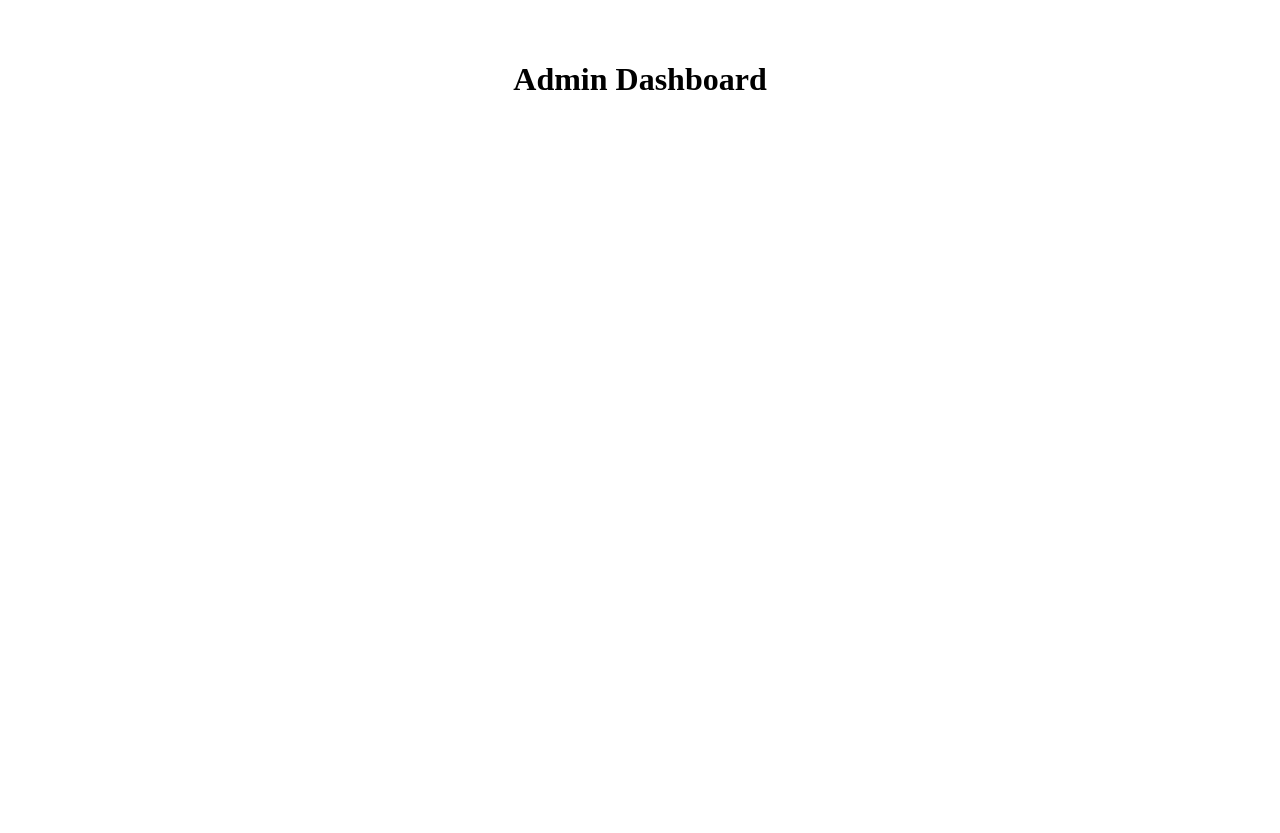
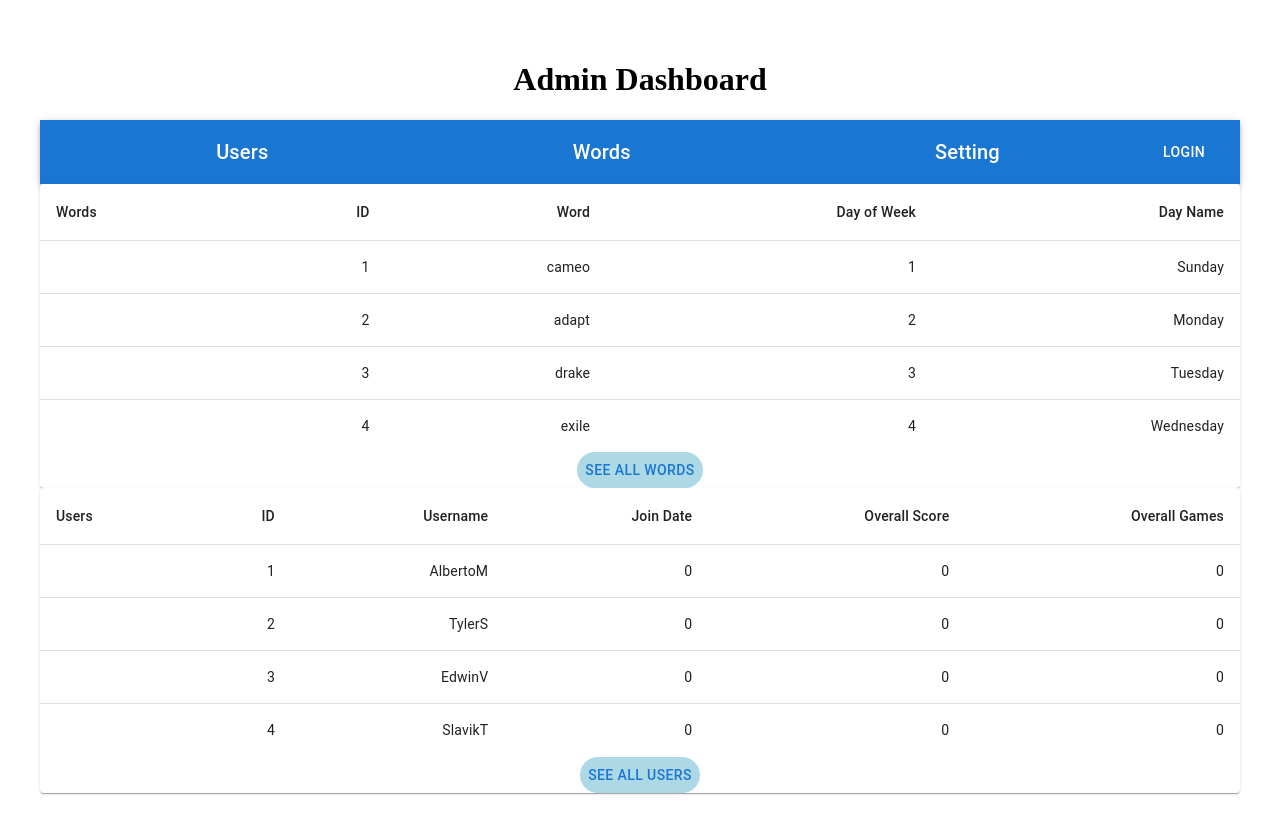
Before and after one commit to FSA-Capstone-2402-ftb-mt/CapstoneFrontEnd, a React (Vite) app: page /admin_dashboard in a window 1280 px wide. Before the commit the page ends 800 px from the top, so only its background shows below. Built offline with nearby package versions, Linux system fonts and the light colour scheme.

Commit message:
AdminDashBoard Folder with its components

```diff
--- /dev/null
+++ b/src/components/AdminComponents/AppBar.jsx
@@ -0,0 +1,41 @@
+import React from 'react';
+import AppBar from '@mui/material/AppBar';
+import Box from '@mui/material/Box';
+import Toolbar from '@mui/material/Toolbar';
+import Typography from '@mui/material/Typography';
+import Button from '@mui/material/Button';
+import IconButton from '@mui/material/IconButton';
+import MenuIcon from '@mui/icons-material/Menu';
+import PeopleIcon from '@mui/icons-material/People';
+
+export default function AdminAppBar() {
+    return (
+        <Box sx={{ flexGrow: 1 }}>
+            <AppBar position="static">
+                <Toolbar>
+                    {/* <IconButton
+            size="large"
+            edge="start"
+            color="inherit"
+            aria-label="menu"
+            sx={{ mr: 2 }}
+          >
+            <MenuIcon />
+          </IconButton> */}
+
+                    <Typography variant="h6" component="div" sx={{ flexGrow: 1 }}>
+                        Users
+                    </Typography>
+
+                    <Typography variant="h6" component="div" sx={{ flexGrow: 1 }}>
+                        Words
+                    </Typography>
+                    <Typography variant="h6" component="div" sx={{ flexGrow: 1 }}>
+                        Setting
+                    </Typography>
+                    <Button color="inherit">Login</Button>
+                </Toolbar>
+            </AppBar>
+        </Box>
+    );
+}
--- /dev/null
+++ b/src/components/AdminComponents/WordTab.jsx
@@ -0,0 +1,61 @@
+import React from 'react';
+import Table from '@mui/material/Table';
+import TableBody from '@mui/material/TableBody';
+import TableCell from '@mui/material/TableCell';
+import TableContainer from '@mui/material/TableContainer';
+import TableHead from '@mui/material/TableHead';
+import TableRow from '@mui/material/TableRow';
+import Paper from '@mui/material/Paper';
+import { Button } from '@mui/material';
+
+//Create a table to show a few of the words with it ID, Word, Day of the week and Day Name
+function createData(id, word, day_of_week, day_name) {
+  return { id, word, day_of_week, day_name };
+}
+
+const rows = [
+  createData(1, 'cameo', 1, 'Sunday'),
+  createData(2, 'adapt', 2, 'Monday'),
+  createData(3, 'drake', 3, 'Tuesday'),
+  createData(4, 'exile', 4, 'Wednesday'),
+]
+
+export default function WordTable() {
+  return (
+    <TableContainer component={Paper}>
+      <Table sx={{ minWidth: 650 }} aria-label="simple table">
+        <TableHead>
+          <TableRow>
+            <TableCell>Words</TableCell>
+            <TableCell align="right">ID</TableCell>
+            <TableCell align="right">Word</TableCell>
+            <TableCell align="right">Day of Week</TableCell>
+            <TableCell align="right">Day Name</TableCell>
+                </TableRow>
+        </TableHead>
+        <TableBody>
+          {rows.map((row) => (
+            <TableRow
+              key={row.name}
+              sx={{ '&:last-child td, &:last-child th': { border: 0 } }}
+            >
+              <TableCell component="th" scope="row">
+                {row.name}
+              </TableCell>
+              <TableCell align="right">{row.id}</TableCell>
+              <TableCell align="right">{row.word}</TableCell>
+              <TableCell align="right">{row.day_of_week}</TableCell>
+              <TableCell align="right">{row.day_name}</TableCell>
+            </TableRow>
+          ))}
+        </TableBody>
+      </Table>
+      <Button
+      style={{
+        backgroundColor: 'lightblue',
+        borderRadius: '25px',
+
+      }}>See All Words</Button>
+    </TableContainer>
+  );
+}
--- a/src/components/AdminDashBoard.jsx
+++ b/src/components/AdminDashBoard.jsx
@@ -1,5 +1,8 @@
 import React from 'react';
-
+import { Route, Routes } from 'react-router-dom';
+import AdminAppBar from './AdminComponents/AppBar';
+import WordTable from './AdminComponents/WordTab';
+import UserTable from './UserTab';
 
 export default function AdminDashBoard() {
 
@@ -7,7 +10,12 @@ export default function AdminDashBoard() {
   return (
     <>
       <h1>Admin Dashboard</h1>
+      <AdminAppBar/>
+      <WordTable/>
+      <UserTable/>
 
+     <Routes>
+     </Routes>
     </>
   );
 }
--- /dev/null
+++ b/src/components/UserTab.jsx
@@ -0,0 +1,63 @@
+import React from "react";
+import Table from '@mui/material/Table';
+import TableBody from '@mui/material/TableBody';
+import TableCell from '@mui/material/TableCell';
+import TableContainer from '@mui/material/TableContainer';
+import TableHead from '@mui/material/TableHead';
+import TableRow from '@mui/material/TableRow';
+import Paper from '@mui/material/Paper';
+import { Button } from "@mui/material";
+
+function createData(id, username, join_date, overall_score, overall_games) {
+  return {id, username, join_date, overall_score, overall_games };
+}
+
+const rows = [
+  createData(1,'AlbertoM',0 , 0, 0),
+  createData(2,'TylerS', 0, 0, 0),
+  createData(3,'EdwinV', 0, 0, 0),
+  createData(4,'SlavikT', 0, 0, 0),
+];
+
+export default function UserTable() {
+  return (
+    <TableContainer component={Paper}>
+      <Table sx={{ minWidth: 650 }} aria-label="simple table">
+        <TableHead>
+          <TableRow>
+            <TableCell>Users</TableCell>
+            <TableCell align="right">ID</TableCell>
+            <TableCell align="right">Username</TableCell>
+            <TableCell align="right">Join Date</TableCell>
+            <TableCell align="right">Overall Score</TableCell>
+            <TableCell align="right">Overall Games</TableCell>
+          </TableRow>
+        </TableHead>
+        <TableBody>
+          {rows.map((row) => (
+            <TableRow
+              key={row.name}
+              sx={{ '&:last-child td, &:last-child th': { border: 0 } }}
+            >
+              <TableCell component="th" scope="row">
+                {row.name}
+              </TableCell>
+              <TableCell align="right">{row.id}</TableCell>
+              <TableCell align="right">{row.username}</TableCell>
+              <TableCell align="right">{row.join_date}</TableCell>
+              <TableCell align="right">{row.overall_score}</TableCell>
+              <TableCell align="right">{row.overall_games}</TableCell>
+            </TableRow>
+          ))}
+        </TableBody>
+      </Table>
+      <Button
+      style={{
+        backgroundColor: 'lightblue',
+        borderRadius:'25px',
+
+      }}>See All Users</Button>
+    </TableContainer>
+
+  );
+}
```
Also changed, not shown: package.json (+5 -3 lines), 1 other file (tests, documents, lock files or other folders).
